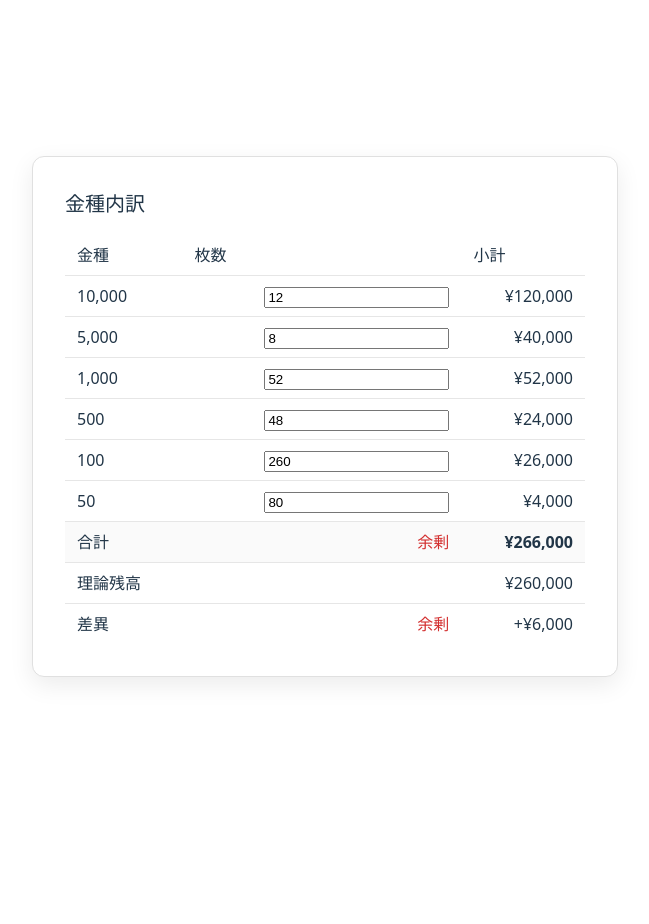
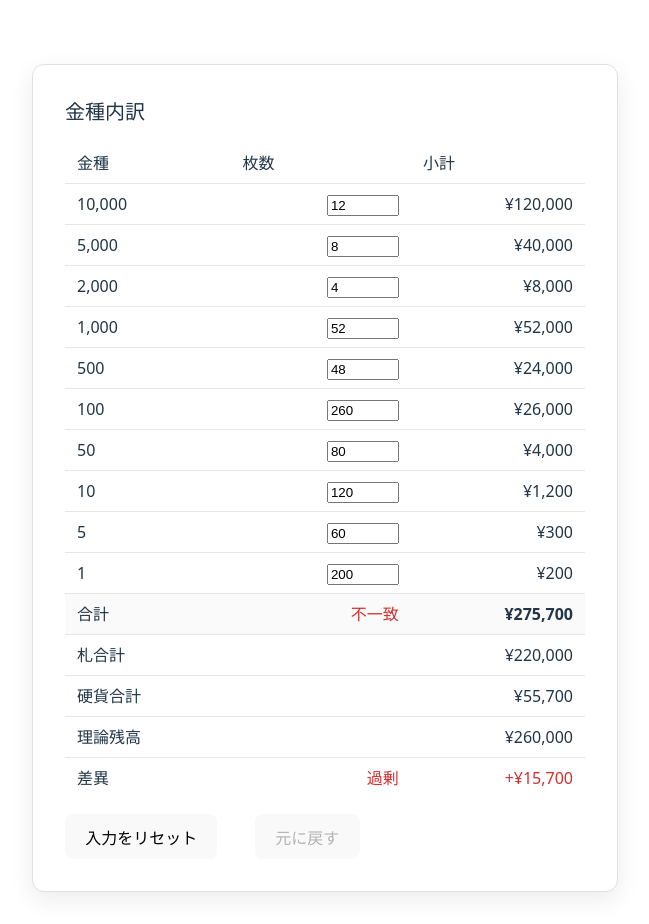
Before and after one commit to hiraiushiroda/vite-react-app, a React (Vite) app: page / in a window 1280 px wide. Shown: the whole page, without its empty margins (315-964 px from the left). Before the commit the page ends 800 px from the top, so only its background shows below. Built offline with nearby package versions, Linux system fonts and the light colour scheme.

Commit message:
1/20 金種内訳　変更2 codex

```diff
--- a/src/App.css
+++ b/src/App.css
@@ -86,6 +86,22 @@
   color: #d32f2f;
 }
 
+.denom-status--match {
+  color: #2e7d32;
+}
+
+.denom-status--negative {
+  color: #1976d2;
+}
+
+.denom-reset {
+  margin-top: 1rem;
+}
+
+.denom-reset--undo {
+  margin-left: 1cm;
+}
+
 .read-the-docs {
   color: #888;
 }
--- a/src/App.jsx
+++ b/src/App.jsx
@@ -4,16 +4,21 @@ import DenomTable from "./components/DenomTable";
 const denomRows = [
   { denom: "10,000", count: "12", subtotal: "¥120,000" },
   { denom: "5,000", count: "8", subtotal: "¥40,000" },
+  { denom: "2,000", count: "4", subtotal: "¥8,000" },
   { denom: "1,000", count: "52", subtotal: "¥52,000" },
   { denom: "500", count: "48", subtotal: "¥24,000" },
   { denom: "100", count: "260", subtotal: "¥26,000" },
   { denom: "50", count: "80", subtotal: "¥4,000" },
+  { denom: "10", count: "120", subtotal: "¥1,200" },
+  { denom: "5", count: "60", subtotal: "¥300" },
+  { denom: "1", count: "200", subtotal: "¥200" },
 ];
+const expectedActualTotal = 260000;
 
 function App() {
   return (
     <div className="app">
-      <DenomTable rows={denomRows} />
+      <DenomTable rows={denomRows} expectedActualTotal={expectedActualTotal} />
     </div>
   );
 }
--- /dev/null
+++ b/src/Hello.jsx
@@ -0,0 +1,3 @@
+export default function Hello() {
+  return <div>Hello Codex</div>;
+}
--- a/src/components/DenomTable.jsx
+++ b/src/components/DenomTable.jsx
@@ -1,10 +1,17 @@
 import { useState } from "react";
 
-export default function DenomTable({ rows, expectedTotal }) {
+export default function DenomTable({ rows, expectedActualTotal }) {
   const parseDenom = (value) => {
     const cleaned = String(value).replace(/[,¥]/g, "");
     const parsed = Number(cleaned);
     return Number.isNaN(parsed) ? 0 : parsed;
+  };
+  const clampCount = (value) => {
+    if (value === "") return 0;
+    const parsed = Number(value);
+    if (Number.isNaN(parsed)) return 0;
+    const integer = Math.floor(parsed);
+    return Math.min(9999, Math.max(0, integer));
   };
   const [counts, setCounts] = useState(
     rows.reduce((acc, row) => {
@@ -12,19 +19,46 @@ export default function DenomTable({ rows, expectedTotal }) {
       return acc;
     }, {}),
   );
+  const [backupCounts, setBackupCounts] = useState(null);
   const total = rows.reduce((sum, row) => {
     const denom = parseDenom(row.denom);
     const count = Number(counts[row.denom]) || 0;
     return sum + denom * count;
   }, 0);
+  const billDenoms = new Set([10000, 5000, 2000, 1000]);
+  const coinDenoms = new Set([500, 100, 50, 10, 5, 1]);
+  const billTotal = rows.reduce((sum, row) => {
+    const denom = parseDenom(row.denom);
+    if (!billDenoms.has(denom)) return sum;
+    return sum + denom * (Number(counts[row.denom]) || 0);
+  }, 0);
+  const coinTotal = rows.reduce((sum, row) => {
+    const denom = parseDenom(row.denom);
+    if (!coinDenoms.has(denom)) return sum;
+    return sum + denom * (Number(counts[row.denom]) || 0);
+  }, 0);
   const theoreticalTotal = 260000;
   const diff = total - theoreticalTotal;
   const isMatch = diff === 0;
-  const statusLabel = isMatch ? "一致" : diff > 0 ? "余剰" : "不足";
+  const diffStatusLabel = isMatch ? "一致" : diff > 0 ? "過剰" : "不足";
   const formatYen = (value) => `¥${value.toLocaleString()}`;
-  const diffAmount = `${diff > 0 ? "+" : diff < 0 ? "-" : "±"}¥${Math.abs(
-    diff,
-  ).toLocaleString()}`;
+  const diffAmount = isMatch
+    ? "¥0"
+    : `${diff > 0 ? "+" : "-"}¥${Math.abs(diff).toLocaleString()}`;
+  const diffClass = isMatch
+    ? "denom-status denom-status--match"
+    : diff < 0
+      ? "denom-status denom-status--negative"
+      : "denom-status denom-status--mismatch";
+  const hasExpectedActualTotal = typeof expectedActualTotal === "number";
+  const actualMatch = hasExpectedActualTotal && total === expectedActualTotal;
+  const totalStatusClass = hasExpectedActualTotal
+    ? actualMatch
+      ? "denom-status denom-status--match"
+      : diff < 0
+        ? "denom-status denom-status--negative"
+        : "denom-status denom-status--mismatch"
+    : "denom-status";
   return (
     <div className="card denom-card">
       <h2 className="denom-title">金種内訳</h2>
@@ -39,14 +73,16 @@ export default function DenomTable({ rows, expectedTotal }) {
         <tbody>
           {rows.map((row) => (
             <tr key={row.denom}>
-              <td>{row.denom.toLocaleString()}</td>
+              <td>{parseDenom(row.denom).toLocaleString()}</td>
               <td>
                 <input
                   type="number"
                   min="0"
+                  max="9999"
+                  step="1"
                   value={counts[row.denom] ?? 0}
                   onChange={(event) => {
-                    const next = Number(event.target.value) || 0;
+                    const next = clampCount(event.target.value);
                     setCounts((prev) => ({
                       ...prev,
                       [row.denom]: next,
@@ -63,10 +99,20 @@ export default function DenomTable({ rows, expectedTotal }) {
           ))}
           <tr className="denom-total-row">
             <td>合計</td>
-            <td className={isMatch ? "denom-status" : "denom-status denom-status--mismatch"}>
-              {statusLabel}
+            <td className={totalStatusClass}>
+              {hasExpectedActualTotal ? (actualMatch ? "一致" : "不一致") : diffStatusLabel}
             </td>
             <td>{formatYen(total)}</td>
+          </tr>
+          <tr>
+            <td>札合計</td>
+            <td></td>
+            <td>{formatYen(billTotal)}</td>
+          </tr>
+          <tr>
+            <td>硬貨合計</td>
+            <td></td>
+            <td>{formatYen(coinTotal)}</td>
           </tr>
           <tr>
             <td>理論残高</td>
@@ -75,13 +121,41 @@ export default function DenomTable({ rows, expectedTotal }) {
           </tr>
           <tr>
             <td>差異</td>
-            <td className={isMatch ? "denom-status" : "denom-status denom-status--mismatch"}>
-              {statusLabel}
+            <td className={diffClass}>
+              {diffStatusLabel}
             </td>
-            <td>{diffAmount}</td>
+            <td className={diffClass}>{diffAmount}</td>
           </tr>
         </tbody>
       </table>
+      <button
+        type="button"
+        className="denom-reset"
+        onClick={() => {
+          setBackupCounts(counts);
+          setCounts((prev) =>
+            Object.keys(prev).reduce((acc, key) => {
+              acc[key] = 0;
+              return acc;
+            }, {}),
+          );
+        }}
+      >
+        入力をリセット
+      </button>
+      <button
+        type="button"
+        className="denom-reset denom-reset--undo"
+        disabled={!backupCounts}
+        onClick={() => {
+          if (backupCounts) {
+            setCounts(backupCounts);
+            setBackupCounts(null);
+          }
+        }}
+      >
+        元に戻す
+      </button>
     </div>
   );
 }
```
Also changed, not shown: 1 other file (tests, documents, lock files or other folders).
